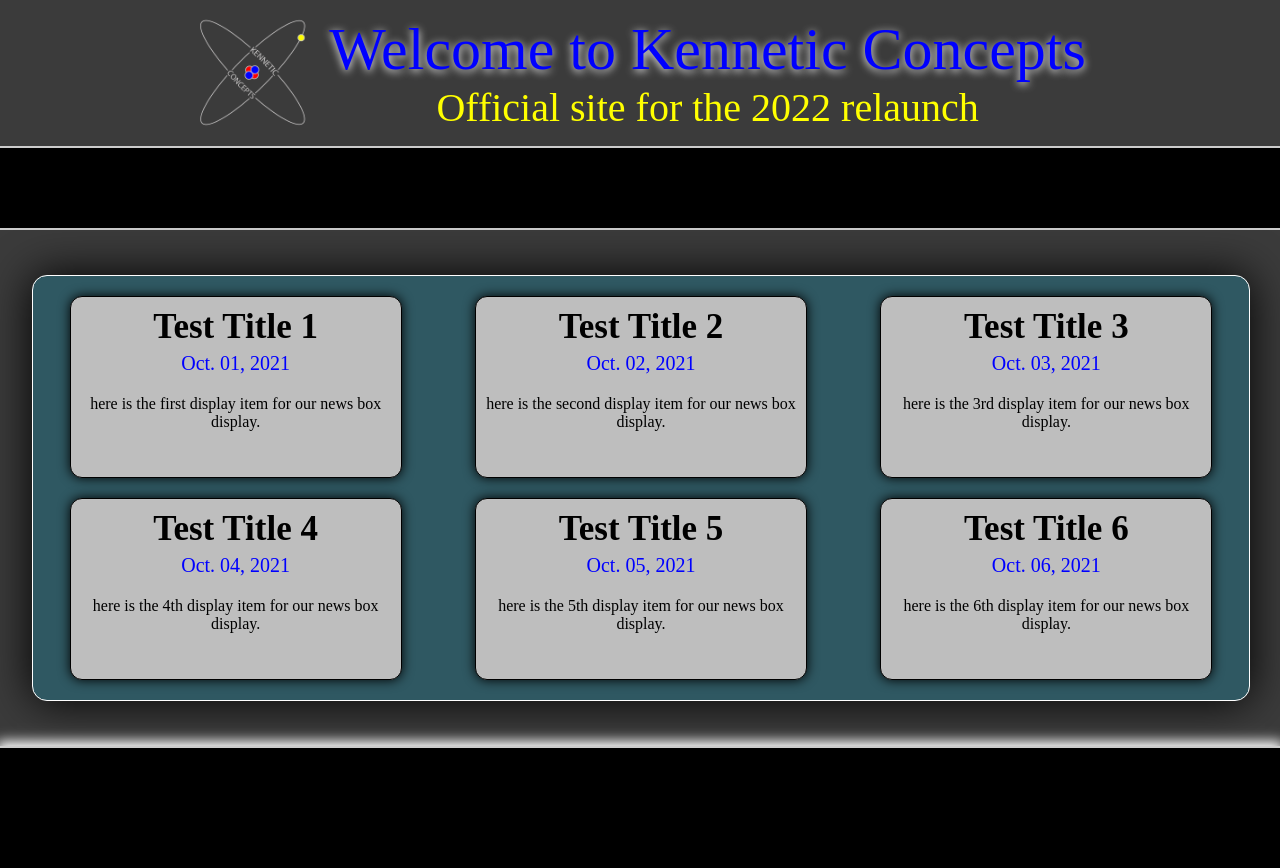
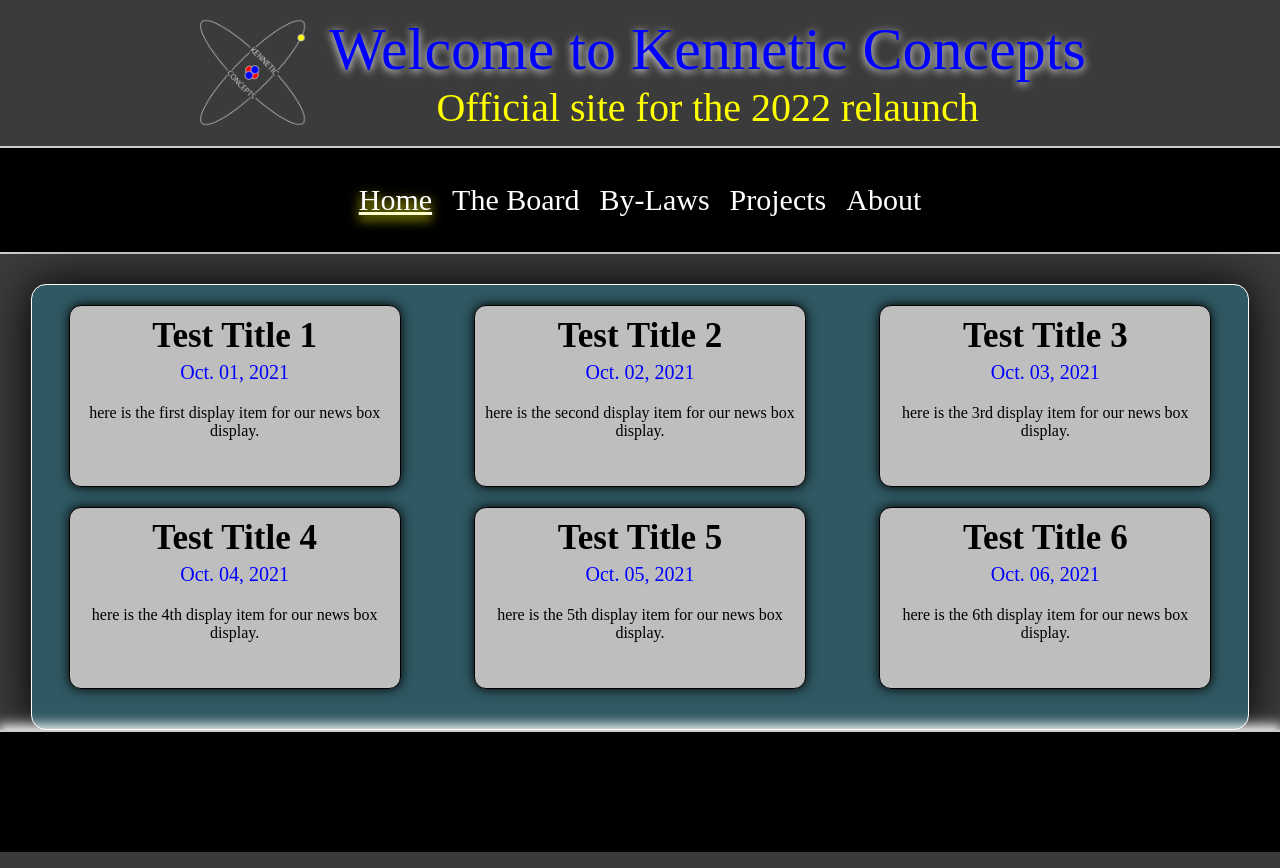
Before and after one commit to kenneth-brook/kennetic-2022, a React (Create React App) app: page / in a window 1280 px wide. Built offline with nearby package versions, Linux system fonts and the light colour scheme.

Commit message:
nav links set and 4 new page components made

```diff
--- a/package.json
+++ b/package.json
@@ -6,6 +6,7 @@
     "node-sass": "^6.0.1",
     "react": "^17.0.2",
     "react-dom": "^17.0.2",
+    "react-router-dom": "^5.3.0",
     "react-scripts": "4.0.3",
     "web-vitals": "^1.1.2"
   },
--- a/src/App.js
+++ b/src/App.js
@@ -1,3 +1,6 @@
+import React from "react";
+import { Link, Route, Switch } from "react-router-dom";
+
 import Header from './components/header/Header';
 import Nav from './components/nav/Nav';
 import Home from './components/home/Home';
@@ -5,12 +8,9 @@ import Footer from './components/footer/Footer';
 
 function App() {
   return (
-    <div>
+    <div className="appWrap">
       <Header />
       <Nav />
-      <div className="logo">
-        <Home />
-      </div>
       <Footer />
     </div>
   );
--- /dev/null
+++ b/src/components/about/About.js
@@ -0,0 +1,11 @@
+import React from "react";
+
+function About() {
+    return (
+        <div>
+            <h1>About</h1>
+        </div>
+    )
+}
+
+export default About;
--- /dev/null
+++ b/src/components/board/Board.js
@@ -0,0 +1,11 @@
+import React from "react";
+
+function Board() {
+    return (
+        <div>
+            <h1>Board</h1>
+        </div>
+    )
+}
+
+export default Board;
--- a/src/components/footer/footer.scss
+++ b/src/components/footer/footer.scss
@@ -4,4 +4,6 @@
 	min-height: 120px;
 	border-top: 2px solid #cccccc;
 	box-shadow: 0 -2px 12px 3px white;
+	position: relative;
+	bottom: 0;
 }
--- a/src/components/home/home.scss
+++ b/src/components/home/home.scss
@@ -1,11 +1,5 @@
 .homeWrap {
 	width: 100%;
-	min-height: 200px;
-	margin: 0 auto;
-	background-color: #00ccff33;
-	border: 1px solid white;
-	border-radius: 15px;
-	box-shadow: 0px 0px 45px black;
 	display: flex;
 	flex-wrap: wrap;
 	justify-content: space-around;
--- /dev/null
+++ b/src/components/laws/Laws.js
@@ -0,0 +1,11 @@
+import React from "react";
+
+function Laws() {
+    return (
+        <div>
+            <h1>Laws</h1>
+        </div>
+    )
+}
+
+export default Laws;
--- a/src/components/nav/Nav.js
+++ b/src/components/nav/Nav.js
@@ -1,9 +1,57 @@
 import React from "react";
+import { Route, NavLink, Switch } from "react-router-dom";
+
+import Home from "../home/Home";
+import Board from "../board/Board";
+import Laws from "../laws/Laws";
+import Projects from "../projects/Projects";
+import About from "../about/About";
 
 function Nav() {
     return (
-        <div className="navWrap"></div>
-    )
+        <div className="navWrap">
+            <div className="navLinks">
+            <nav>
+                <ul>
+                    <li>
+                        <NavLink className="link" exact to="/" activeClassName="active">
+                        Home
+                        </NavLink>
+                    </li>
+                    <li>
+                        <NavLink className="link" to="/Board" activeClassName="active">
+                        The Board
+                        </NavLink>
+                    </li>
+                    <li>
+                        <NavLink className="link" to="/Laws" activeClassName="active">
+                        By-Laws
+                        </NavLink>
+                    </li>
+                    <li>
+                        <NavLink className="link" to="/Projects" activeClassName="active">
+                        Projects
+                        </NavLink>
+                    </li>
+                    <li>
+                        <NavLink className="link" to="/About" activeClassName="active">
+                        About
+                        </NavLink>
+                    </li>
+                </ul>
+            </nav>
+            </div>
+      <div className="bodyWrap">
+          <Switch>
+        <Route exact path="/" component={Home} />
+        <Route path="/Board" component={Board} />
+        <Route path="/Laws" component={Laws} />
+        <Route path="/Projects" component={Projects} />
+        <Route path="/About" component={About} />
+        </Switch>
+      </div>
+    </div>
+    );
 }
 
 export default Nav;
--- a/src/components/nav/nav.scss
+++ b/src/components/nav/nav.scss
@@ -1,6 +1,35 @@
 .navWrap {
 	width: 100%;
-	height: 80px;
-	background-color: black;
-	border-bottom: 2px solid #cccccc;
+	flex: 1;
+
+	.navLinks {
+		width: 100%;
+		background-color: black;
+		border-bottom: 2px solid #cccccc;
+		margin-bottom: 30px;
+
+		nav {
+			ul {
+				display: flex;
+				justify-content: center;
+				padding: 35px 0;
+
+				.link {
+					color: white;
+					font-size: 3rem;
+					text-decoration: none;
+					margin: 0 10px;
+				}
+
+				.link:hover {
+					text-shadow: 0px 4px 12px rgb(252, 95, 55);
+				}
+
+				.active {
+					text-shadow: 0px 4px 12px yellow;
+					text-decoration: underline;
+				}
+			}
+		}
+	}
 }
--- /dev/null
+++ b/src/components/projects/Projects.js
@@ -0,0 +1,11 @@
+import React from "react";
+
+function Projects() {
+    return (
+        <div>
+            <h1>Projects</h1>
+        </div>
+    )
+}
+
+export default Projects;
--- a/src/index.js
+++ b/src/index.js
@@ -1,11 +1,14 @@
 import React from 'react';
 import ReactDOM from 'react-dom';
+import { BrowserRouter as Router, Route, Link } from "react-router-dom";
+
 import './sass-global/index.scss';
 import App from './App';
 
+const rootElement = document.getElementById("root");
 ReactDOM.render(
-  <React.StrictMode>
+  <Router>
     <App />
-  </React.StrictMode>,
-  document.getElementById('root')
+  </Router>,
+  rootElement
 );
--- a/src/sass-global/global.scss
+++ b/src/sass-global/global.scss
@@ -5,6 +5,27 @@ html {
 
 body {
 	background-color: #3b3b3b;
+}
+
+.appWrap {
+	display: flex;
+	flex-direction: column;
+	min-height: 100vh;
+}
+
+.bodyWrap {
+	width: 95%;
+	margin: 0 auto;
+	min-height: 200px;
+	background-color: #00ccff33;
+	border: 1px solid white;
+	border-radius: 15px;
+	box-shadow: 0px 0px 45px black;
+	display: flex;
+	flex-wrap: wrap;
+	justify-content: space-around;
+	align-items: center;
+	padding-bottom: 20px;
 }
 
 .logo {
```
Also changed, not shown: 1 other file (tests, documents, lock files or other folders).
